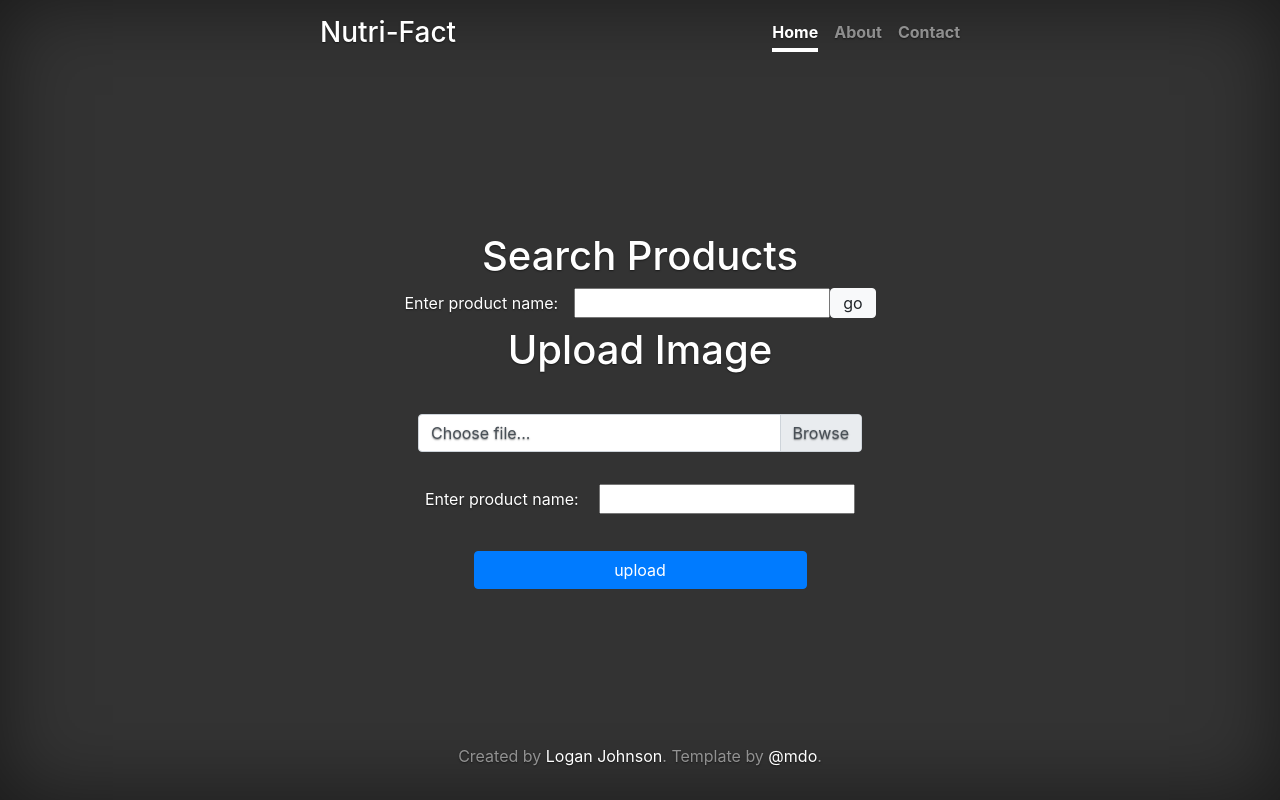
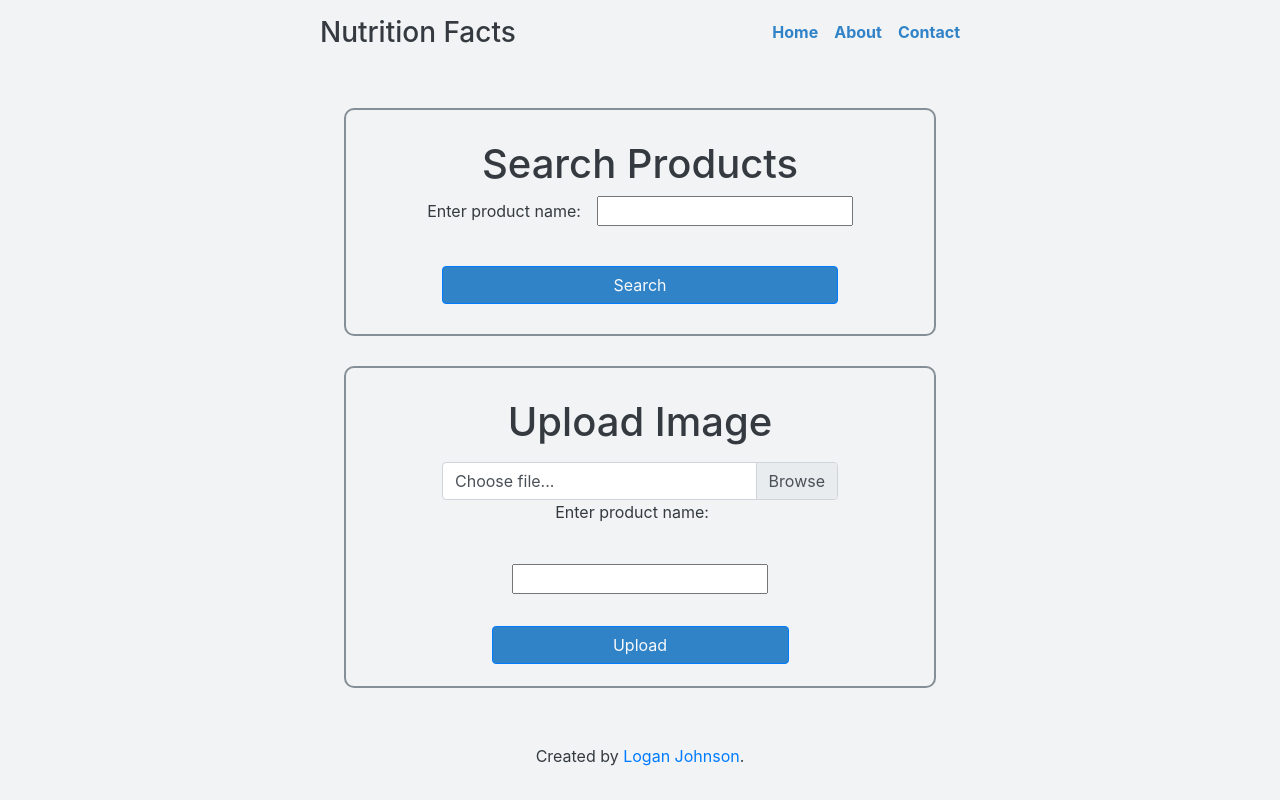
Before and after one commit to herariom/NutritionFacts, a Flask app: page / in a window 1280 px wide. Run offline with Flask 2, Linux system fonts and the light colour scheme; some libraries are stand-ins or nearby versions.

Commit message:
Add better UI/UX

```diff
--- a/app.py
+++ b/app.py
@@ -50,9 +50,9 @@ def start():
     return render_template('index.html')
 
 
-@app.route('/features')
+@app.route('/about')
 def features():
-    return render_template('features.html')
+    return render_template('about.html')
 
 
 @app.route('/contact')
@@ -124,12 +124,14 @@ def upload_file():
                 text = image_recognition.get_text(product.img_path, config.PREPROCESSOR)
 
                 if text is None or text == '':
-                    os.remove(os.path.join(os.path.join(app.config['UPLOAD_FOLDER'], new_name)))
                     return render_template('error.html', error="Unable to process the nutrition facts!")
 
                 product.facts = process_text(text)
 
                 facts = product.facts
+
+                # Remove file now that it has been uploaded to S3 bucket
+                os.remove(os.path.join(os.path.join(app.config['UPLOAD_FOLDER'], new_name)))
 
                 # Add new image to database
                 n_facts = database.ProductData(file_name=product.name, product_name=request.form['product_name'],
--- a/nutrition_facts.py
+++ b/nutrition_facts.py
@@ -27,7 +27,7 @@ def validate_search(regex, text):
 
             if fact_value:
                 return int(fact_value.group(0))
-            return -1
+        return -1
     except ValueError:
         # Likely bad data
         return -1
--- a/static/cover.css
+++ b/static/cover.css
@@ -6,7 +6,12 @@
 a,
 a:focus,
 a:hover {
-  color: #fff;
+  /*color: #fff;*/
+}
+
+.btn-primary {
+    background-color: #3183C8;
+    color: #F8F9FA;
 }
 
 /* Custom default button */
@@ -15,8 +20,8 @@ a:hover {
 .btn-secondary:focus {
   color: #333;
   text-shadow: none; /* Prevent inheritance from `body` */
-  background-color: #fff;
-  border: .05rem solid #fff;
+  /*background-color: #fff;
+  border: .05rem solid #fff;*/
 }
 
 
@@ -27,15 +32,13 @@ a:hover {
 html,
 body {
   height: 100%;
-  background-color: #333;
+  background-color: #F1F3F5;
+  color: #343A40;
 }
 
 body {
   display: -ms-flexbox;
   display: flex;
-  color: #fff;
-  text-shadow: 0 .05rem .1rem rgba(0, 0, 0, .5);
-  box-shadow: inset 0 0 5rem rgba(0, 0, 0, .5);
 }
 
 .cover-container {
@@ -61,14 +64,14 @@ body {
 .nav-masthead .nav-link {
   padding: .25rem 0;
   font-weight: 700;
-  color: rgba(255, 255, 255, .5);
+  color: #3183C8;
   background-color: transparent;
   border-bottom: .25rem solid transparent;
 }
 
 .nav-masthead .nav-link:hover,
 .nav-masthead .nav-link:focus {
-  border-bottom-color: rgba(255, 255, 255, .25);
+  /*border-bottom-color: rgba(255, 255, 255, .25);*/
 }
 
 .nav-masthead .nav-link + .nav-link {
@@ -76,8 +79,8 @@ body {
 }
 
 .nav-masthead .active {
-  color: #fff;
-  border-bottom-color: #fff;
+  /*color: #fff;
+  border-bottom-color: #fff;*/
 }
 
 @media (min-width: 48em) {
@@ -88,7 +91,6 @@ body {
     float: right;
   }
 }
-
 
 /*
  * Cover
@@ -120,5 +122,19 @@ body {
  * Footer
  */
 .mastfoot {
-  color: rgba(255, 255, 255, .5);
+  /*color: rgba(255, 255, 255, .5);*/
 }
+
+.rounded-border {
+  border-radius: 10px !important;
+  border: 2px solid #868E96;
+  padding: 30px;
+}
+
+div + div {
+  margin-top: 30px;
+}
+
+table {
+    border-collapse: separate;
+}
--- a/templates/error.html
+++ b/templates/error.html
@@ -3,10 +3,9 @@
 <head>
     <meta charset="UTF-8">
     <title>Error</title>
-    <link rel="stylesheet" type="text/css" href="{{ url_for('static', filename='style.css') }}">
+    <link rel="stylesheet" type="text/css" href="{{ url_for('static', filename='cover.css') }}">
 </head>
 <body>
-<h1 class="center-all">Error!</h1>
-<h3><pre>{{error}}</pre></h3>
+<h1 class="center-all">An unexpected error occurred!</h1>
 </body>
 </html>
--- a/templates/index.html
+++ b/templates/index.html
@@ -4,11 +4,8 @@
     <meta charset="utf-8">
     <meta name="viewport" content="width=device-width, initial-scale=1, shrink-to-fit=no">
     <meta name="description" content="">
-    <meta name="author" content="Mark Otto, Jacob Thornton, and Bootstrap contributors">
     <meta name="generator" content="Jekyll v4.1.1">
-    <title>Nutri-Fact</title>
-
-    <link rel="canonical" href="https://getbootstrap.com/docs/4.5/examples/cover/">
+    <title>Nutrition Facts</title>
 
     <!-- Bootstrap core CSS -->
     <link rel="stylesheet" href="https://cdn.jsdelivr.net/npm/bootstrap@4.5.3/dist/css/bootstrap.min.css" integrity="sha384-TX8t27EcRE3e/ihU7zmQxVncDAy5uIKz4rEkgIXeMed4M0jlfIDPvg6uqKI2xXr2" crossorigin="anonymous">
@@ -17,6 +14,8 @@
     <script src="https://cdnjs.cloudflare.com/ajax/libs/popper.js/1.12.9/umd/popper.min.js" integrity="sha384-ApNbgh9B+Y1QKtv3Rn7W3mgPxhU9K/ScQsAP7hUibX39j7fakFPskvXusvfa0b4Q" crossorigin="anonymous"></script>
     <script src="https://maxcdn.bootstrapcdn.com/bootstrap/4.0.0/js/bootstrap.min.js" integrity="sha384-JZR6Spejh4U02d8jOt6vLEHfe/JQGiRRSQQxSfFWpi1MquVdAyjUar5+76PVCmYl" crossorigin="anonymous"></script>
 
+    <link href='http://fonts.googleapis.com/css?family=Ubuntu:bold' rel='stylesheet' type='text/css'>
+    <link href='http://fonts.googleapis.com/css?family=Vollkorn' rel='stylesheet' type='text/css'>
 
     <style>
       .bd-placeholder-img {
@@ -34,46 +33,47 @@
         }
       }
     </style>
-    <!-- Custom styles for this template -->
     <link href="{{ url_for('static', filename='cover.css') }}" rel="stylesheet">
   </head>
   <body class="text-center">
     <div class="cover-container d-flex w-100 h-100 p-3 mx-auto flex-column">
   <header class="masthead mb-auto">
     <div class="inner">
-      <h3 class="masthead-brand">Nutri-Fact</h3>
+      <h3 class="masthead-brand">Nutrition Facts</h3>
       <nav class="nav nav-masthead justify-content-center">
         <a class="nav-link active" href="#">Home</a>
-        <a class="nav-link" href="/features">About</a>
+        <a class="nav-link" href="/about">About</a>
         <a class="nav-link" href="/contact">Contact</a>
       </nav>
     </div>
   </header>
 
   <main role="main" class="inner cover">
+    <div class="rounded-border">
       <h1>Search Products</h1>
       <form action='facts' class="form-inline justify-content-center" method="GET" enctype="multipart/form-data">
         <div class="form-group mb-2">
-
           <label class="filelabel" for="searchProduct" style="margin-right: 1em;">Enter product name: </label>
             <input type='text' name='product_name' id="searchProduct">
-        <input class="btn btn-light" type='submit' value='go' style="height: 30px; line-height: 0px;">
+        </div>
+          <input class="btn btn-primary submit-btn" type='submit' value='Search'>
+      </form>
+    </div>
+
+    <div class="rounded-border">
+      <h1>Upload Image</h1>
+      <form action='upload' method="POST" enctype="multipart/form-data">
+        <div class="custom-file mb-3" style="width: 75%; margin-top: 0.5em;">
+            <input type="file" class="custom-file-input" name="file" id="uploadFile">
+            <label class="custom-file-label filelabel" for="uploadFile">Choose file...</label>
+          <label class="filelabel" for="productName" style="margin-right: 1em;">Enter product name: </label>
+          <input type='text' name='product_name' id="productName" style="margin-top: 2em;">
+          <input type='submit' class="btn btn-primary submit-btn" value='Upload' style="margin-bottom: 2em;">
         </div>
       </form>
-    <h1>Upload Image</h1>
-    <form action='upload' method="POST" enctype="multipart/form-data">
-      <div class="custom-file mb-3" style="width: 75%; margin-top: 2em;">
-          <input type="file" class="custom-file-input" name="file" id="uploadFile">
-          <label class="custom-file-label filelabel" for="uploadFile">Choose file...</label>
-
-        <label class="filelabel" for="productName" style="margin-right: 1em;">Enter product name: </label>
-        <input type='text' name='product_name' id="productName" style="margin-top: 2em;">
-        <input type='submit' class="btn btn-primary submit-btn" value='upload'>
     </div>
-    </form>
 
     <script>
-      // Add the following code if you want the name of the file appear on select
       $(".custom-file-input").on("change", function() {
         var fileName = $(this).val().split("\\").pop();
         $(this).siblings(".custom-file-label").addClass("selected").html(fileName);
@@ -84,7 +84,7 @@
 
   <footer class="mastfoot mt-auto">
     <div class="inner">
-      <p>Created by <a href="https://github.com/herariom/">Logan Johnson</a>. Template by <a href="https://twitter.com/mdo">@mdo</a>.</p>
+      <p>Created by <a href="https://github.com/herariom/">Logan Johnson</a>.</p>
     </div>
   </footer>
 </div>
```
Also changed, not shown: static/style.css (+10 -4 lines), templates/about.html (renamed from templates/features.html, +4 -6 lines), templates/contact.html (+5 -7 lines), templates/results.html (+40 -7 lines), templates/searchlist.html (+40 -12 lines). Lines whose indentation alone changed are shown as unchanged.
